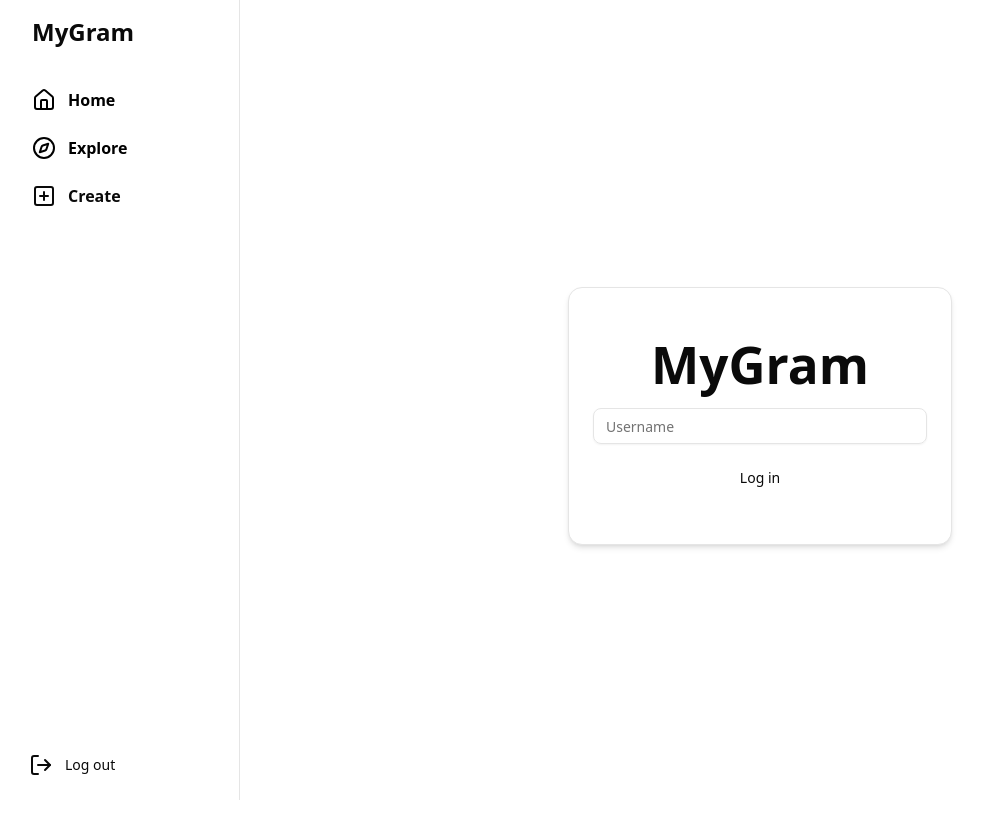
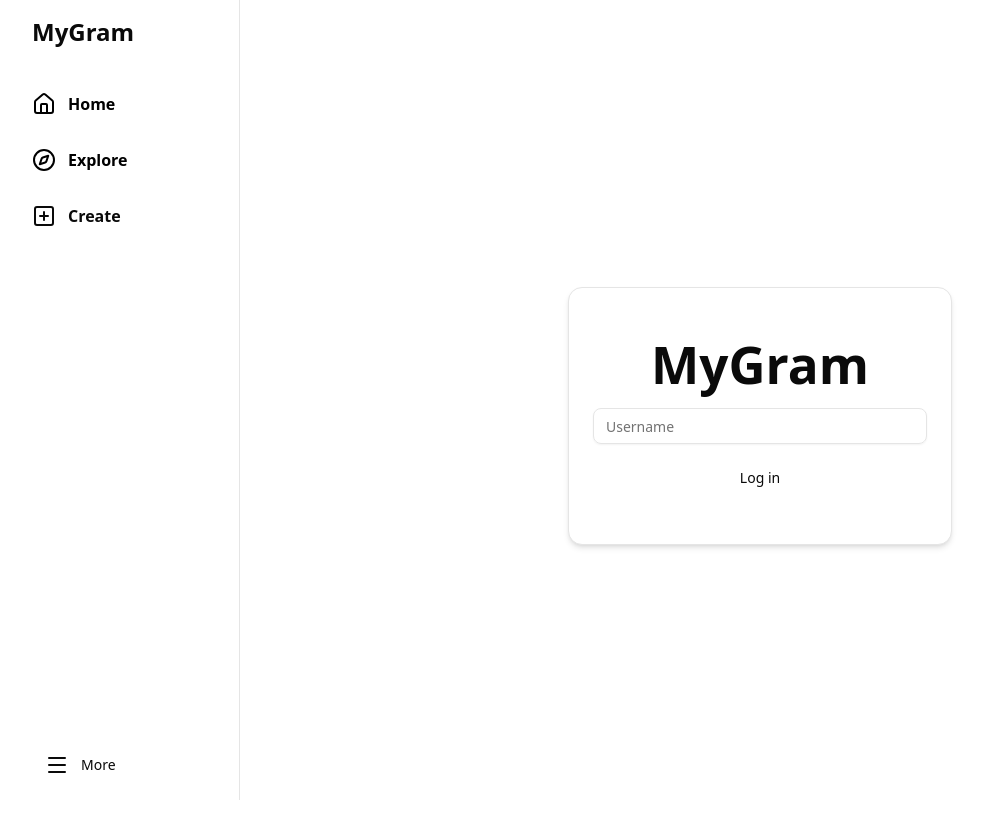
Before and after one commit to JuanAlvin03/instagram-clone, a React app in the folder frontend/: page /login in a window 1280 px wide. Shown: the top 814 px of the page, without its empty margins (0-984 px from the left). Built offline with nearby package versions, Linux system fonts and the light colour scheme; the HTML template or start-up script is replaced by a standard one.

Commit message:
added more menu to sidenavbar

```diff
--- /dev/null
+++ b/frontend/src/components/nav/MoreMenu.tsx
@@ -0,0 +1,40 @@
+import { Bookmark, LogOut, Settings, UserPlus } from "lucide-react"
+import { Link } from "react-router-dom"
+
+interface MoreMenuProps {
+  onClose: () => void
+  onLogout: () => void
+  currentUsername: string
+}
+
+const MoreMenu = ({ currentUsername, onClose, onLogout }: MoreMenuProps) => {
+  return (
+    <div
+      className="absolute bottom-14 left-4 w-48 bg-popover border border-border rounded-xl shadow-lg py-2 z-50"
+      onMouseLeave={onClose}
+    >
+      <button className="w-full flex items-center gap-3 px-4 py-2 hover:bg-muted transition text-sm">
+        <Settings className="w-4 h-4" /> Settings (placeholder)
+      </button>
+
+      <button className="w-full flex items-center gap-3 px-4 py-2 hover:bg-muted transition text-sm">
+        <UserPlus className="w-4 h-4" /> Switch account (placeholder)
+      </button>
+
+      <Link to={`/u/${currentUsername}/saved`}>
+        <Bookmark className="w-4 h-4" /> Saved posts
+      </Link>
+
+      <hr className="my-2 border-border" />
+
+      <button
+        onClick={onLogout}
+        className="w-full flex items-center gap-3 px-4 py-2 hover:bg-muted transition text-sm text-red-500"
+      >
+        <LogOut className="w-4 h-4" /> Log out
+      </button>
+    </div>
+  )
+}
+
+export default MoreMenu
--- a/frontend/src/components/nav/NavItem.tsx
+++ b/frontend/src/components/nav/NavItem.tsx
@@ -8,7 +8,7 @@ interface Props {
 }
 
 const baseClass =
-  "flex items-center gap-3 px-4 py-2 rounded-lg transition text-foreground hover:bg-muted"
+  "flex h-12 items-center gap-3 px-4 rounded-lg transition text-foreground hover:bg-muted"
 
 export default function NavItem({ icon, label, to, onClick }: Props) {
   // click-only (for Create button)
--- a/frontend/src/components/nav/SidebarNav.tsx
+++ b/frontend/src/components/nav/SidebarNav.tsx
@@ -1,10 +1,11 @@
 // src/components/nav/SidebarNav.tsx
-import { Home, Compass, User, PlusSquare, LogOut } from "lucide-react"
+import { Home, Compass, User, PlusSquare, Menu } from "lucide-react"
 import { useNavigate } from "react-router-dom"
 import { useAuthContext } from "../../app/AuthProvider"
 import { db } from "../../db"
 import { useEffect, useState } from "react"
 import NavItem from "./NavItem"
+import MoreMenu from "./MoreMenu"
 
 interface NavbarProps {
   onCreateClick: () => void
@@ -13,6 +14,7 @@ interface NavbarProps {
 const SidebarNav = ({ onCreateClick }: NavbarProps) => {
   const { userId, logout } = useAuthContext()
   const [user, setUser] = useState<any>(null)
+  const [openMore, setOpenMore] = useState(false)
   const navigate = useNavigate()
 
   useEffect(() => {
@@ -21,11 +23,6 @@ const SidebarNav = ({ onCreateClick }: NavbarProps) => {
   }, [userId])
 
   const currentUsername = user?.username ?? null
-
-  const handleLogout = () => {
-    logout()
-    navigate("/login", { replace: true })
-  }
 
   const navItems = [
     { to: "/", icon: <Home className="w-6 h-6" />, label: "Home" },
@@ -54,14 +51,29 @@ const SidebarNav = ({ onCreateClick }: NavbarProps) => {
         ))}
       </nav>
 
-      {/* LOGOUT BUTTON */}
-      <button
-        onClick={handleLogout}
-        className="flex items-center gap-3 px-4 py-2 rounded-lg hover:bg-muted transition text-red-500"
-      >
-        <LogOut className="w-6 h-6" />
-        <span>Log out</span>
-      </button>
+      {/* --- MORE DROPDOWN TRIGGER --- */}
+      <div className="relative px-4">
+        <button
+          onClick={() => setOpenMore(prev => !prev)}
+          className="flex items-center justify-between gap-3 px-4 py-2 w-full rounded-lg hover:bg-muted transition"
+        >
+          <div className="flex items-center gap-3">
+            <Menu className="w-6 h-6" />
+            <span>More</span>
+          </div>
+        </button>
+
+        {openMore && (
+          <MoreMenu
+            onClose={() => setOpenMore(false)}
+            onLogout={() => {
+              logout()
+              navigate("/login", { replace: true })
+            }}
+            currentUsername={currentUsername}
+          />
+        )}
+      </div>
     </aside>
   )
 }
```
